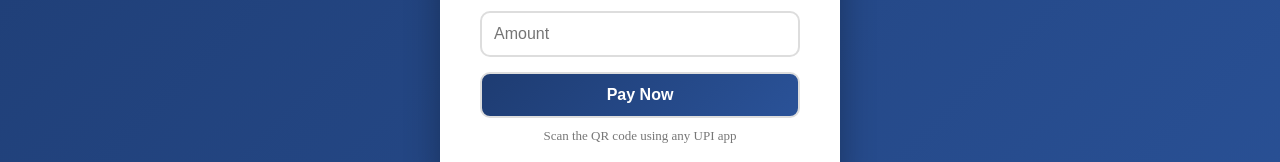
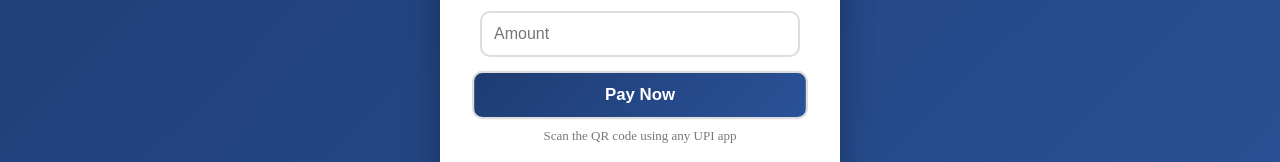
Before and after one commit to Asif-1522/qr-code-generator, a plain HTML site: page index.html in a window 1280 px wide. In both pictures the pointer is over the button "Pay Now". Shown: the part 377-539 px from the top of the page. Drawn offline with Linux system fonts and the light colour scheme.

Commit message:
qr code.html

```diff
--- a/index.html
+++ b/index.html
@@ -53,6 +53,9 @@
             font-weight:bold;
             cursor:pointer;
         }
+        button:hover{
+             transform:scale(1.05);
+        }
          .note{
             margin-top:10px;
             color:#777;
```
